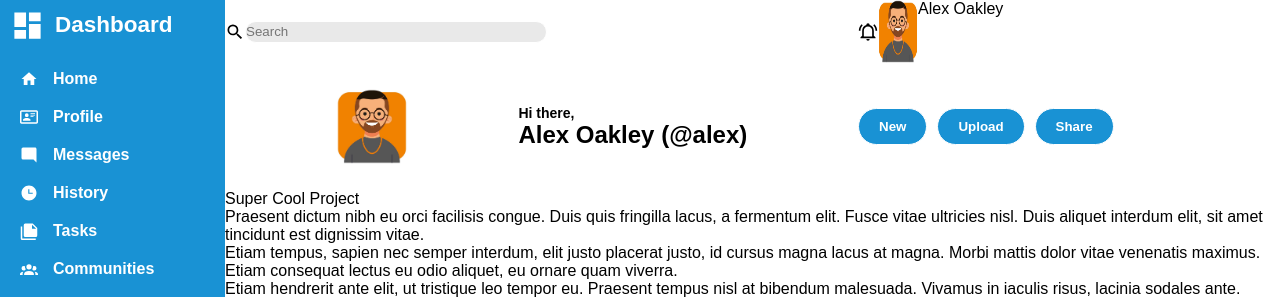
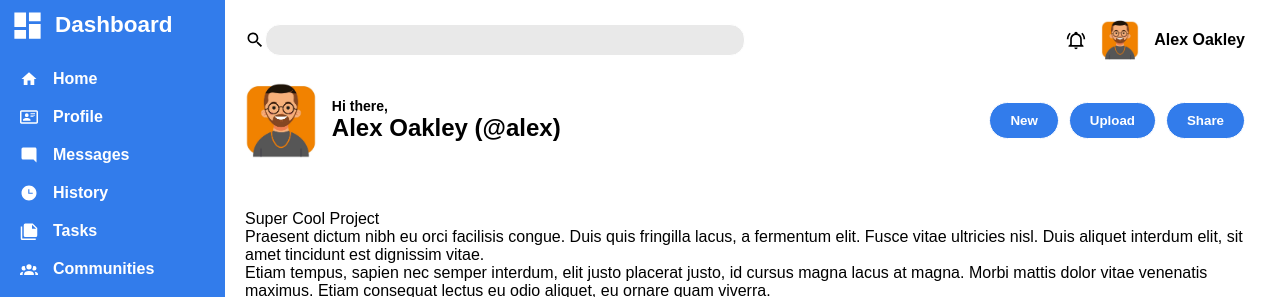
Before and after one commit to N-studies/admin-dashboard, a plain HTML site: page index.html in a window 1280 px wide. Shown: the top 297 px of the page. Drawn offline with Linux system fonts and the light colour scheme.

Commit message:
Make adjustments to header

```diff
--- a/index.html
+++ b/index.html
@@ -12,7 +12,7 @@
       <div class="header">
         <div class="search">
           <img src="magnify.svg" alt="search-icon" class="icon" />
-          <input type="text" placeholder="Search" />
+          <input type="text" />
         </div>
         <div class="greet">
           <img
--- a/style.css
+++ b/style.css
@@ -33,6 +33,7 @@ ul {
   display: grid;
   grid-template-columns: minmax(225px, 0.8fr) 4fr;
   grid-template-rows: 1fr 3fr;
+  gap: 20px;
 }
 
 .sidebar {
@@ -42,7 +43,7 @@ ul {
   grid-row-end: 3;
   /*background-color: #6495ed;*/
   color: white;
-  background-color: rgb(25, 146, 212);
+  background-color: rgb(50, 124, 235);
   font-weight: 550;
   font-family: sans-serif;
   display: grid;
@@ -83,21 +84,22 @@ ul {
 
 .header {
   display: grid;
-  grid-template-rows: 1fr 2fr;
-  grid-template-columns: 3fr 2fr;
+  grid-template-rows: repeat(2, 80px);
+  grid-template-columns: repeat(2,minmax(250px,500px))
 }
 
 .search {
   display: flex;
   align-items: center;
+  justify-content: center;
 }
 
 input {
-  height: 20px;
+  height: 30px;
   background-color: rgb(233, 233, 233);
   border: 1px solid white;
   border-radius: 15px;
-  width: 300px;
+  width: clamp(300px,500px,800px);
 }
 
 .greet {
@@ -125,7 +127,8 @@ input {
   font-size: 14px;
   display: flex;
   align-items: center;
-  justify-content: space-evenly;
+  gap: 15px;
+
 }
 .user {
   font-size: x-large;
@@ -133,7 +136,7 @@ input {
 
 button {
   color: white;
-  background-color: rgb(25, 146, 212);
+  background-color: rgb(50, 124, 235);
   font-weight: bold;
   padding-left: 20px;
   padding-right: 20px;
@@ -147,4 +150,24 @@ button {
   display: flex;
   align-items: center;
   gap: 10px;
+  justify-content: flex-end
+
+
 }
+
+.top-nav img {
+  height: 40px;
+  width: auto;
+}
+
+.top-nav .alert-icon {
+  height: 20px;
+}
+
+.top-nav {
+  display: flex;
+  align-items: center;
+  justify-content: flex-end;
+  font-weight: bold;
+  gap: 15px;
+}
```
